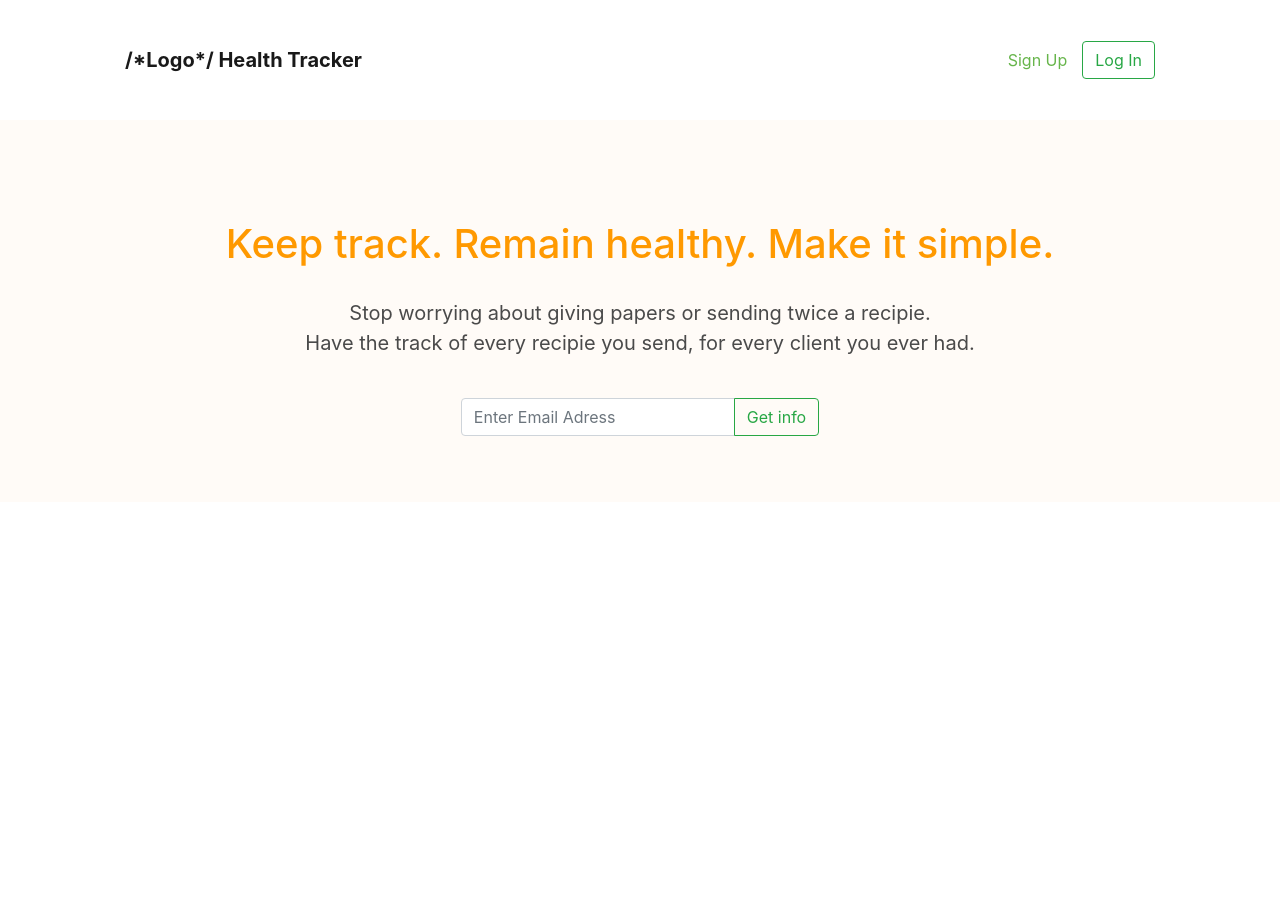
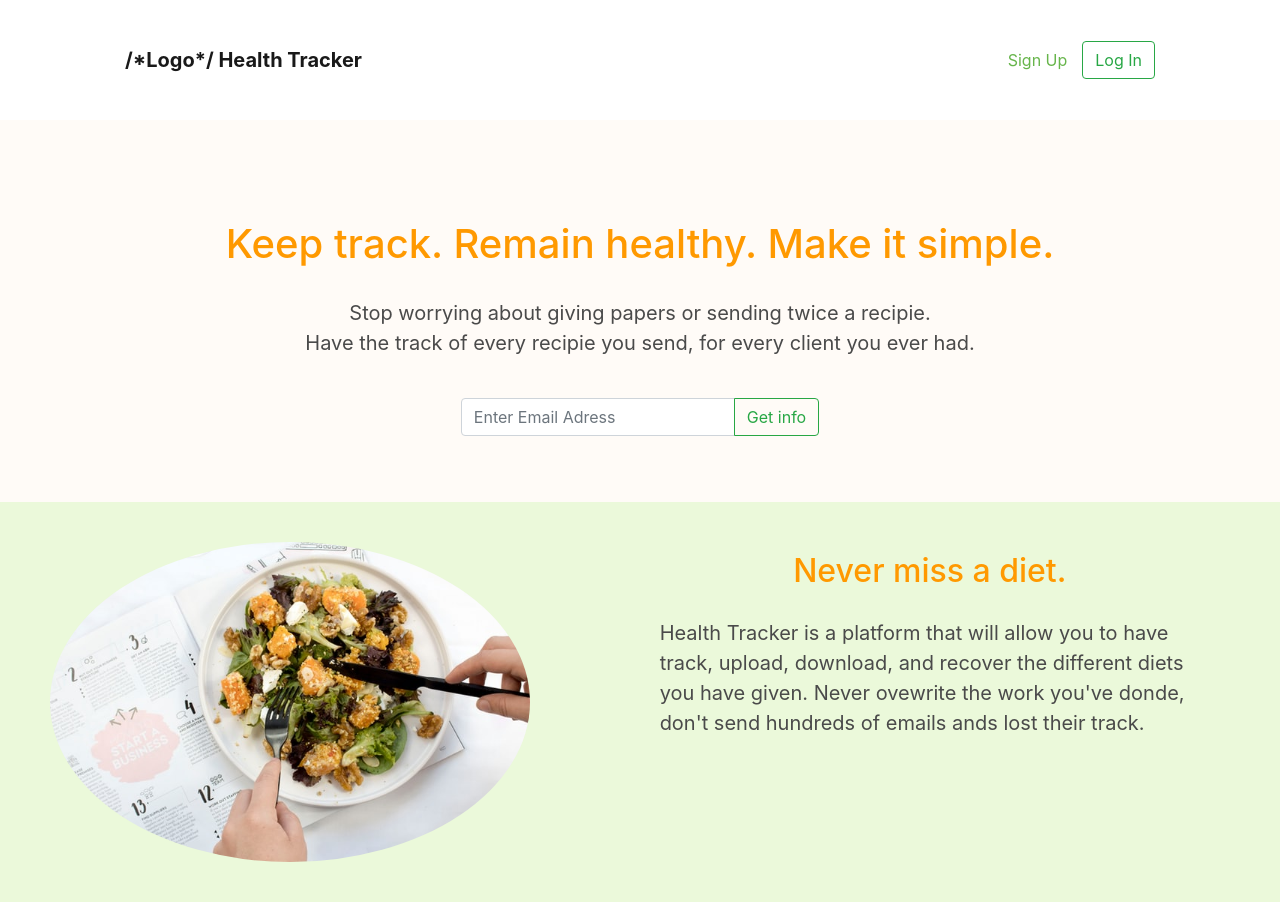
Before and after one commit to Seb-GJ/track_it, a plain HTML site: page index.html in a window 1280 px wide. Before the commit the page ends 800 px from the top, so only its background shows below. Drawn offline with nearby package versions, Linux system fonts and the light colour scheme.

Commit message:
2 section of Landing Page

```diff
--- a/index.html
+++ b/index.html
@@ -39,6 +39,22 @@
                 </form>
 
             </section>
+
+            <section class="landing-how-it-works">
+                <article class="landing-hiw-image">
+                    <img src="images/image1.jpg">
+                </article>
+
+                <article class="landing-hiw-content">
+                    <h2>
+                        Never miss a diet.
+                    </h2>
+                    <p>
+                        Health Tracker is a platform that will allow you to have track, upload, download, and recover the different diets you have given. Never ovewrite the work you've donde, don't send hundreds of emails ands lost their track.
+                    </p>
+                </article>
+
+            </section>
         </main>
 
         <script src="https://code.jquery.com/jquery-3.5.1.slim.min.js" integrity="sha384-DfXdz2htPH0lsSSs5nCTpuj/zy4C+OGpamoFVy38MVBnE+IbbVYUew+OrCXaRkfj" crossorigin="anonymous"></script>
--- a/scss/colors.scss
+++ b/scss/colors.scss
@@ -3,3 +3,5 @@
 $general-orange: #f90;
 $general-green: #67b54b;
 $grey: #4a4a4a;
+$light-orange : #EFD8C4;
+$light-green: #EBF9DA
--- a/scss/main.scss
+++ b/scss/main.scss
@@ -44,5 +44,50 @@ header{
         font-size: 20px;
         color: $grey;
         margin-top: 30px;
+
     }
 }
+
+.landing-how-it-works{
+
+    background-color: $light-green;
+    display: flex;
+    flex-direction: row;
+
+
+    .landing-hiw-image{
+        height: 400px;
+        padding: 40px 30px 40px 50px;
+        display: flex;
+        flex: 1;
+        justify-content: flex-start;
+
+        & > img{
+           border-radius: 50%;
+           height: 100%;
+        }
+
+    }
+
+    .landing-hiw-content{
+
+        display: flex;
+        flex-direction: column;
+        align-items: center;
+        flex: 2;
+        padding-left: 100px;
+        padding-right: 80px;
+        padding-top: 50px;
+
+        h2{
+            color: $general-orange;
+        }
+
+        p{
+            color: $grey;
+            font-size: 20px;
+            margin-top: 20px;
+        }
+    }
+
+}
```
Also changed, not shown: images/image1.jpg (added), output.css, 1 other file.
